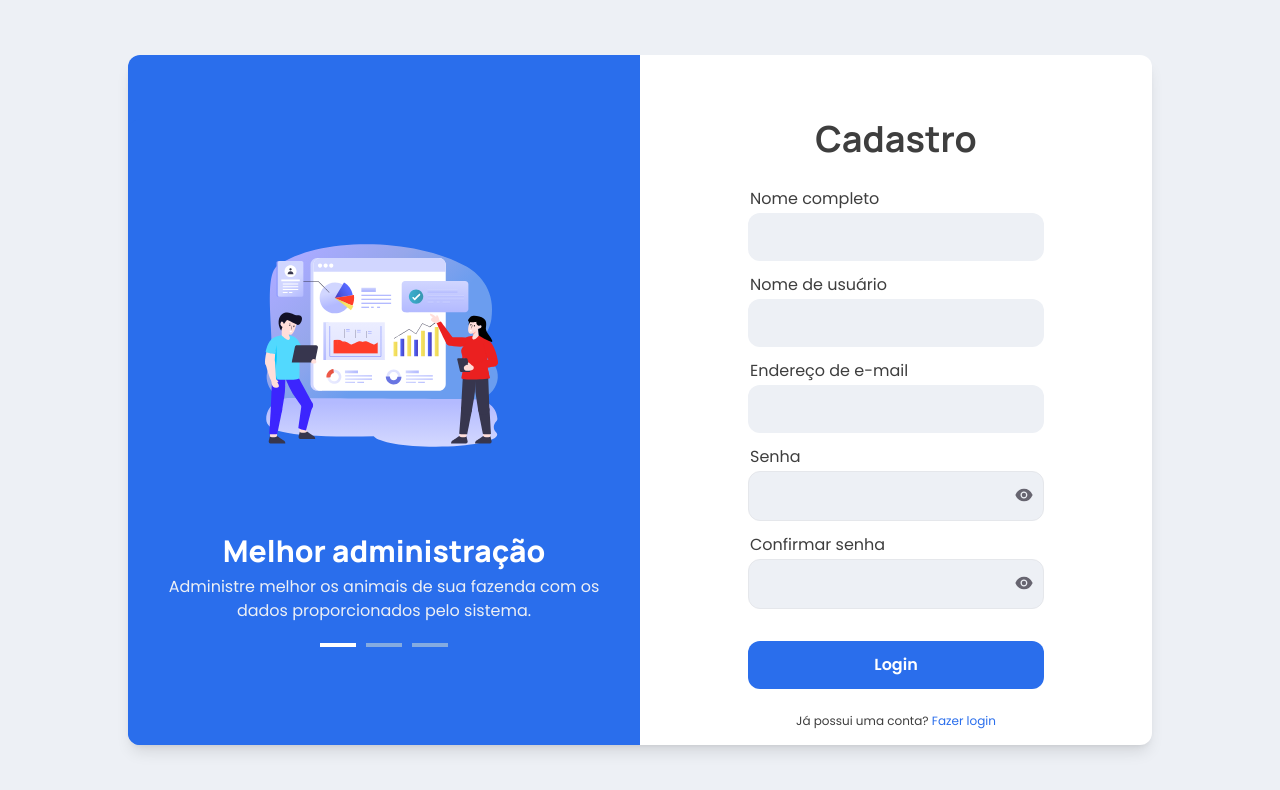
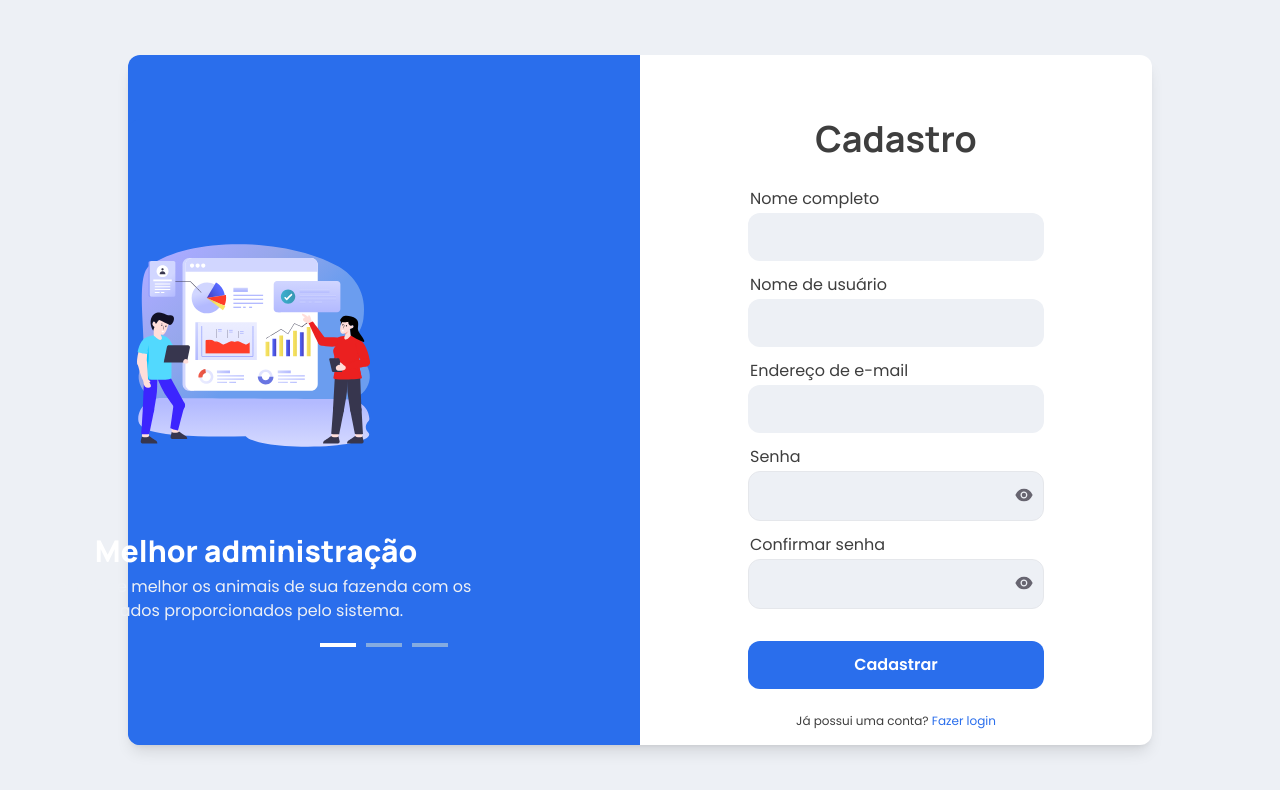
Before and after one commit to lukasgss/CattleManagerFrontend, a React (Vite) app: page /cadastro in a window 1280 px wide. Shown: the top 790 px of the page. Built offline with nearby package versions, Linux system fonts and the light colour scheme.

Commit message:
feature: simple transition register page

```diff
--- a/src/components/Carousel/AutoRotateCarousel.tsx
+++ b/src/components/Carousel/AutoRotateCarousel.tsx
@@ -29,6 +29,7 @@ const AutoRotateCarousel = ({
             type="button"
             key={el.key}
             onClick={() => setCurrentSlide(idx)}
+            className="hover:brightness-125"
           >
             <div
               className={`h-1 w-9 ${
--- a/src/pages/Register/components/AcessoRapidoDados.tsx
+++ b/src/pages/Register/components/AcessoRapidoDados.tsx
@@ -1,11 +1,13 @@
 import React from "react";
 import Lottie from "lottie-react";
+
+import "../index.scss";
 
 import digitalData from "../../../assets/lotties/digitalData.json";
 
 const AcessoRapidoDados = () => {
   return (
-    <div className="flex flex-col gap-2.5 text-center">
+    <div className="showupAnimation flex flex-col gap-2.5 text-center">
       <Lottie
         animationData={digitalData}
         className="w-52 md:w-96 md:h-[340px] mx-auto"
--- a/src/pages/Register/components/MelhorAdministracao.tsx
+++ b/src/pages/Register/components/MelhorAdministracao.tsx
@@ -3,9 +3,11 @@ import Lottie from "lottie-react";
 
 import analyzingData from "../../../assets/lotties/analyzingData.json";
 
+import "../index.scss";
+
 const MelhorAdministracao = () => {
   return (
-    <div className="flex flex-col gap-2.5 text-center">
+    <div className="showupAnimation flex flex-col gap-2.5 text-center">
       <Lottie
         animationData={analyzingData}
         className="w-52 md:w-96 md:h-[340px] mx-auto"
--- a/src/pages/Register/components/MelhorManejo.tsx
+++ b/src/pages/Register/components/MelhorManejo.tsx
@@ -2,9 +2,11 @@ import React from "react";
 
 import milkingCow from "../../../assets/img/milkingCow.png";
 
+import "../index.scss";
+
 const MelhorManejo = () => {
   return (
-    <div className="flex flex-col gap-2.5 text-center">
+    <div className="showupAnimation flex flex-col gap-2.5 text-center">
       <img
         src={milkingCow}
         className="w-52 md:w-96 md:h-[340px] mx-auto"
--- a/src/pages/Register/components/RegistrationForm.tsx
+++ b/src/pages/Register/components/RegistrationForm.tsx
@@ -102,7 +102,7 @@ const RegistrationForm = () => {
           labelText="Confirmar senha"
         />
         <div className="mt-5">
-          <Button submit>Login</Button>
+          <Button submit>Cadastrar</Button>
         </div>
       </div>
       <span className="text-xs mb-2 text-center mt-6">
--- /dev/null
+++ b/src/pages/Register/index.scss
@@ -0,0 +1,13 @@
+.showupAnimation {
+  animation: elementShowup 0.15s linear forwards;
+}
+
+@keyframes elementShowup {
+  0% {
+    transform: translateX(-25%);
+  }
+  100% {
+    transform: translateX(0%);
+    opacity: 1;
+  }
+}
```
